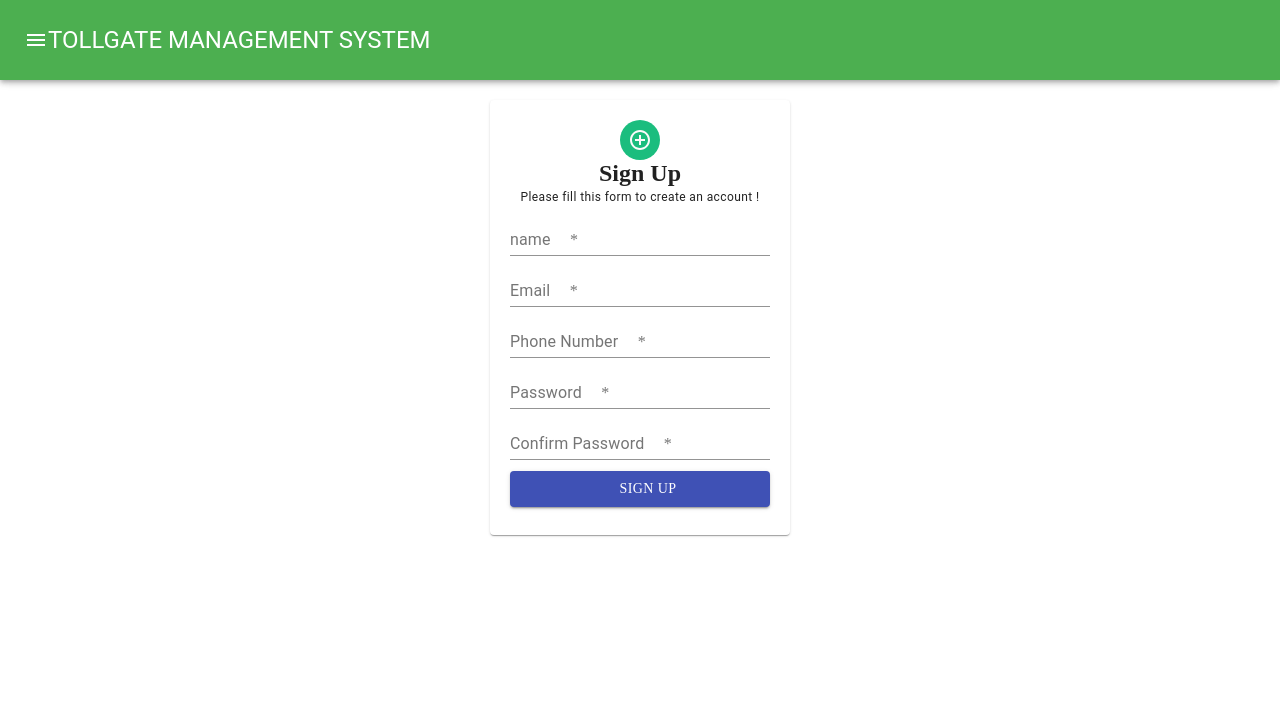
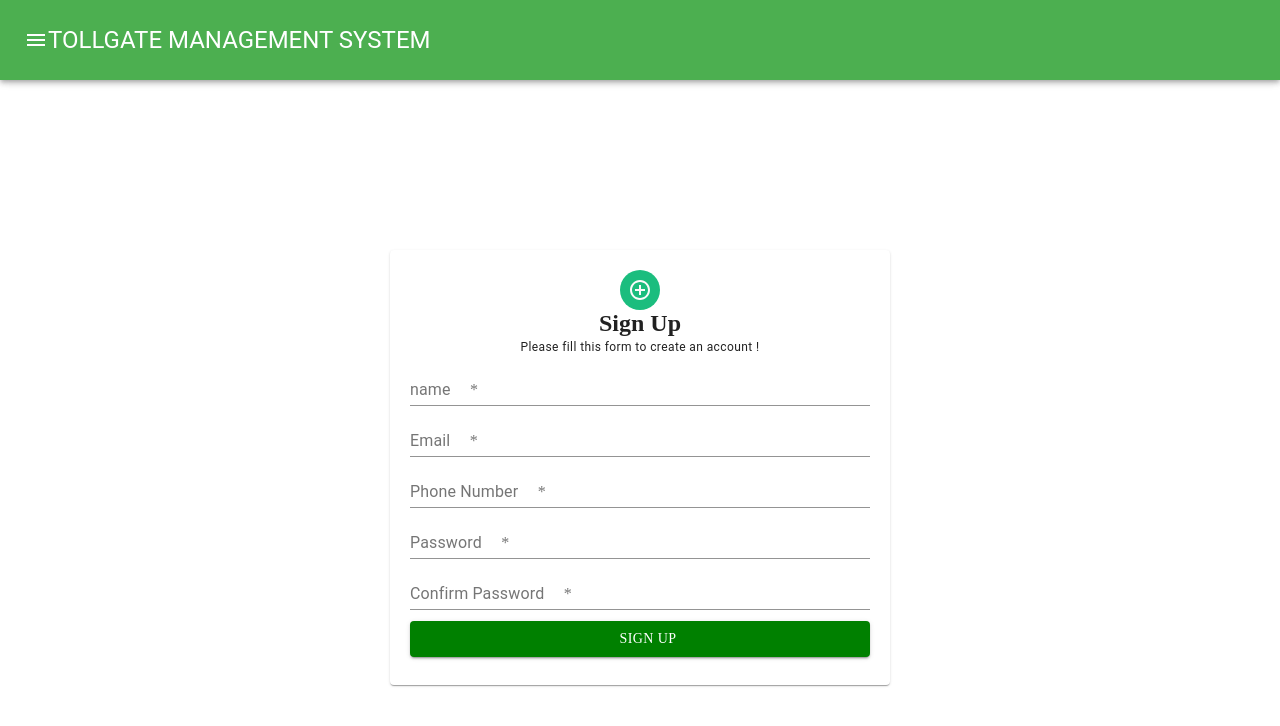
Before and after one commit to SolomonSatoh/TGMS-Client, a React (Create React App) app: page /sign in a window 1280 px wide. Shown: the top 726 px of the page. Built offline with nearby package versions, Linux system fonts and the light colour scheme.

Commit message:
edited tollbooking form and some tables

```diff
--- a/src/App.css
+++ b/src/App.css
@@ -22,8 +22,15 @@
 .forms{
   margin: 150px;
 }
-
+.table{
+  margin: 100px;
+  margin-right: 40px;
+  margin-left: 0;
+  font-size: 2rem;
+  font-family: 'Nunito';
+}
 .login{
-  margin: 100px;
+  margin-top: 250px;
   max-width: 100%;
+  justify-content: center;
 }
--- a/src/components/Forms/BookingForm.js
+++ b/src/components/Forms/BookingForm.js
@@ -1,7 +1,7 @@
 
 
 import React from 'react'
-import { Grid, Paper, Avatar, TextField, Button, Typography, Link } from '@material-ui/core'
+import { Grid, Paper, Avatar, TextField, Button} from '@material-ui/core'
 import Box from '@material-ui/core/Box'
 import LockOutlinedIcon from '@material-ui/icons/LockOutlined';
 import FormControlLabel from '@material-ui/core/FormControlLabel';
@@ -18,7 +18,7 @@ const BookingForm = ({ handleChange }) => {
 
     const paperStyle = { padding: 80, height: '73vh', width: 500, margin: "0 auto",  }
     const avatarStyle = { backgroundColor: '#008000' }
-    const btnstyle = { margin: '8px 0' }
+    const btnstyle = { margin: '8px 0',backgroundColor: '#008000' }
     const initialValues = {
         district: '',
         tollName: '',
@@ -45,7 +45,7 @@ const BookingForm = ({ handleChange }) => {
 
     }
     return (
-        <Grid>
+        <Grid className='forms'>
             <Box pt={3} sx={{boxShadow: 1}} borderColor="grey">
             <Paper style={paperStyle}>
                 <Grid align='center'>
--- a/src/components/Forms/Login.js
+++ b/src/components/Forms/Login.js
@@ -14,9 +14,9 @@ const Login = ({ handleChange }) => {
 
     let history = useHistory();
 
-    const paperStyle = { padding: 20, height: '73vh', width: 300, margin: "0 auto" }
+    const paperStyle = { padding: 20, width: 500, margin: "0 auto" }
     const avatarStyle = { backgroundColor: '#008000' }
-    const btnstyle = { margin: '8px 0' }
+    const btnstyle = { margin: '8px 0' ,backgroundColor: '#008000'}
     const initialValues = {
         username: '',
         password: '',
--- a/src/components/Forms/LoginAdmin.js
+++ b/src/components/Forms/LoginAdmin.js
@@ -12,9 +12,9 @@ const LoginAdmin=({ handleChange }) =>{
 
     let history = useHistory();
 
-    const paperStyle = { padding: 20, height: '73vh', width: 300, margin: "0 auto" }
+    const paperStyle = { padding: 20, width: 500, margin: "0 auto" }
     const avatarStyle = { backgroundColor: '#008000' }
-    const btnstyle = { margin: '8px 0' }
+    const btnstyle = { margin: '8px 0',backgroundColor: '#008000' }
     const initialValues = {
         username: '',
         password: '',
--- a/src/components/Forms/LoginStaff.js
+++ b/src/components/Forms/LoginStaff.js
@@ -13,9 +13,9 @@ function LoginStaff() {
 
     let history = useHistory();
 
-    const paperStyle = { padding: 20, height: '73vh', width: 300, margin: "0 auto" }
+    const paperStyle = { padding: 20, width: 500, margin: "0 auto" }
     const avatarStyle = { backgroundColor: '#008000' }
-    const btnstyle = { margin: '8px 0' }
+    const btnstyle = { margin: '8px 0' ,backgroundColor: '#008000'}
     const initialValues = {
         username: '',
         password: '',
--- a/src/components/Forms/Signup.js
+++ b/src/components/Forms/Signup.js
@@ -8,11 +8,11 @@ import {useHistory } from 'react-router-dom';
 
 const Signup = () => {
     let history = useHistory();
-    const paperStyle = { padding: 20, width: 300, margin: "0 auto" }
+    const paperStyle = { padding: 20, width: 500, margin: "0 auto" }
     const headerStyle = { margin: 0 }
     const avatarStyle = { backgroundColor: '#1bbd7e' }
 
-    const btnstyle = { margin: '8px 0' }
+    const btnstyle = { margin: '8px 0' ,backgroundColor: '#008000'}
 
     const initialValues = {
         name: '',
--- a/src/components/TollList.js
+++ b/src/components/TollList.js
@@ -1,6 +1,7 @@
 
 
 import React from 'react';
+import {useHistory } from 'react-router-dom';
 import { makeStyles } from '@material-ui/core/styles';
 import {
     Table,
@@ -61,6 +62,8 @@ for(let i=0;i<5;i++) {
 }
 
 function TollList() {
+  let history = useHistory();
+
   const classes = useStyles();
   const [page, setPage] = React.useState(0);
   const [rowsPerPage, setRowsPerPage] = React.useState(5);
@@ -75,7 +78,8 @@ function TollList() {
   };
 
   return (
-    <TableContainer component={Paper} className={classes.tableContainer}>
+
+    <TableContainer component={Paper} className={classes.tableContainer} >
       <Table className={classes.table} aria-label="simple table">
         <TableHead>
           <TableRow>
@@ -99,7 +103,7 @@ function TollList() {
                   <Typography  variant="subtitle2">{row.tollName}</Typography>
               </TableCell>
                <TableCell>{row.roadSection}</TableCell>
-              <Button>
+              <Button onClick={() =>{history.push("/booking");}}>
                   <Typography
                     className={classes.status}
                     style={{
--- a/src/pages/adminComponents/AdminSidebarData.js
+++ b/src/pages/adminComponents/AdminSidebarData.js
@@ -1,6 +1,5 @@
 import React from 'react';
 import * as FaIcons from 'react-icons/fa';
-import * as AiIcons from 'react-icons/ai';
 import * as IoIcons from 'react-icons/io';
 
 export const AdminSidebarData = [
@@ -40,10 +39,10 @@ export const AdminSidebarData = [
     icon: <FaIcons.FaCar />,
     cName: 'nav-text'
   },
-  {
-    title: 'LOGOUT',
-    icon: <IoIcons.IoIosLogOut />,
-    cName: 'nav-text'
-  }
+  // {
+  //   title: 'LOGOUT',
+  //   icon: <IoIcons.IoIosLogOut />,
+  //   cName: 'nav-text'
+  // }
 
 ];
--- a/src/pages/adminComponents/SidebarAdmin.js
+++ b/src/pages/adminComponents/SidebarAdmin.js
@@ -9,6 +9,7 @@ import Box from '@mui/material/Box';
 import Toolbar from '@mui/material/Toolbar';
 import Typography from '@mui/material/Typography';
 import IconButton from '@mui/material/IconButton';
+import * as IoIcons from 'react-icons/io';
 import MenuIcon from '@material-ui/icons/Menu';
 
 
@@ -53,6 +54,12 @@ function SidebarAdmin() {
                 </li>
               );
             })}
+            <li className='nav-text'>
+            <Link to="/" className='nav-text'>
+              <IoIcons.IoIosLogOut />
+              <span><p>LOGOUT</p></span>
+            </Link>
+          </li>
           </ul>
         </nav>
       </IconContext.Provider>
--- a/src/pages/usercomponents/TollDetail.js
+++ b/src/pages/usercomponents/TollDetail.js
@@ -1,12 +1,15 @@
 import React from 'react';
 import TollList from "../../components/TollList";
+import { BrowserRouter as Router, Switch, Route } from 'react-router-dom';
+
 
 function TollDetail() {
 
 
     return (
-        <div className='forms'>
-          <TollList />
+        <div className='table'>
+           <TollList />
+
         </div>
       );
 }
--- a/src/pages/usercomponents/Users.js
+++ b/src/pages/usercomponents/Users.js
@@ -2,6 +2,7 @@ import React from 'react'
 import SidebarUser from './SidebarUser'
 import TollDetail from './TollDetail'
 import { BrowserRouter as Router, Switch, Route } from 'react-router-dom';
+import BookingForm from '../../components/Forms/BookingForm';
 
 
 function Users() {
@@ -10,6 +11,7 @@ function Users() {
       <Router>
           <SidebarUser />
           <Switch>
+            <Route path='/booking' component={BookingForm} />
             <Route path='/user/toll' component={TollDetail} />
 
 
```
